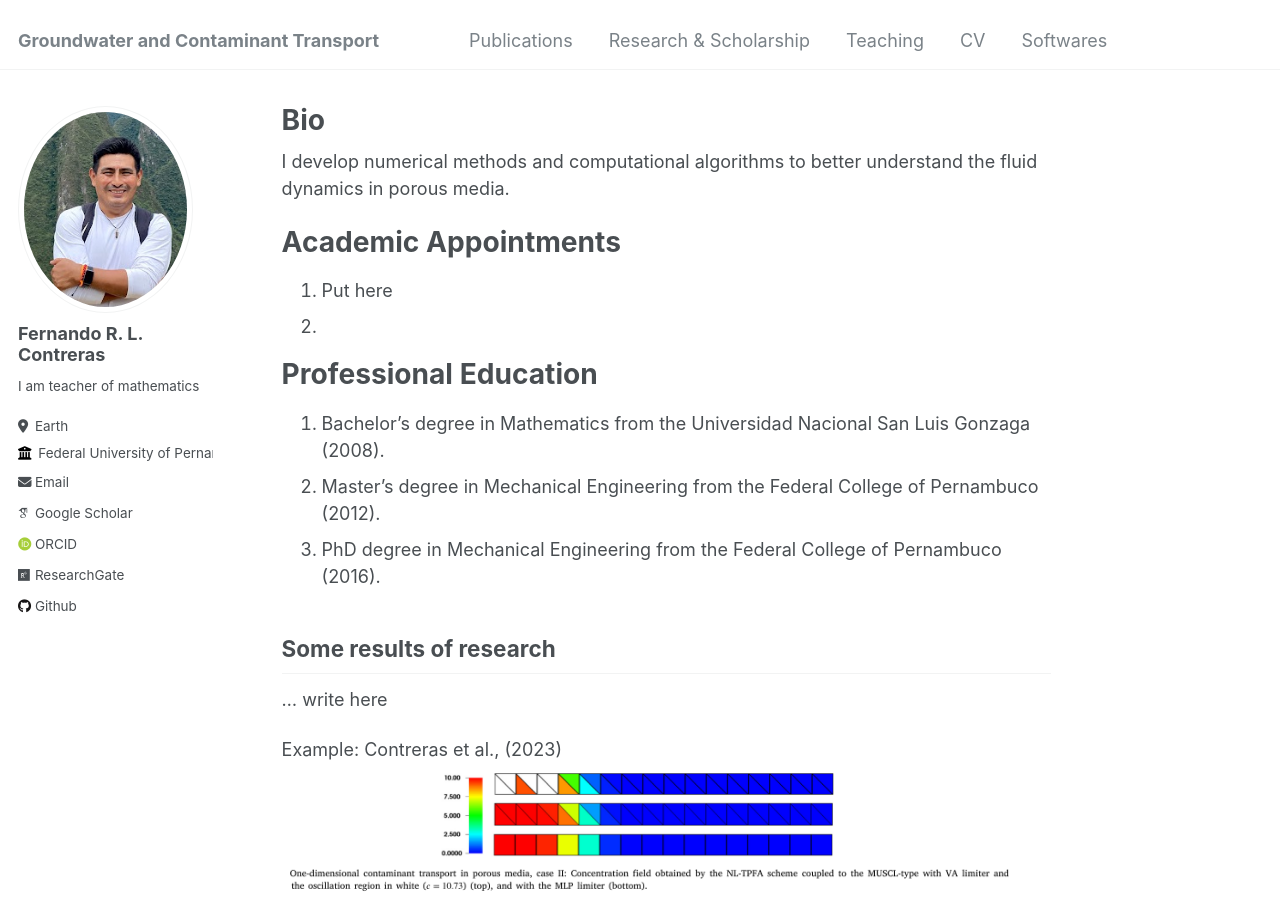
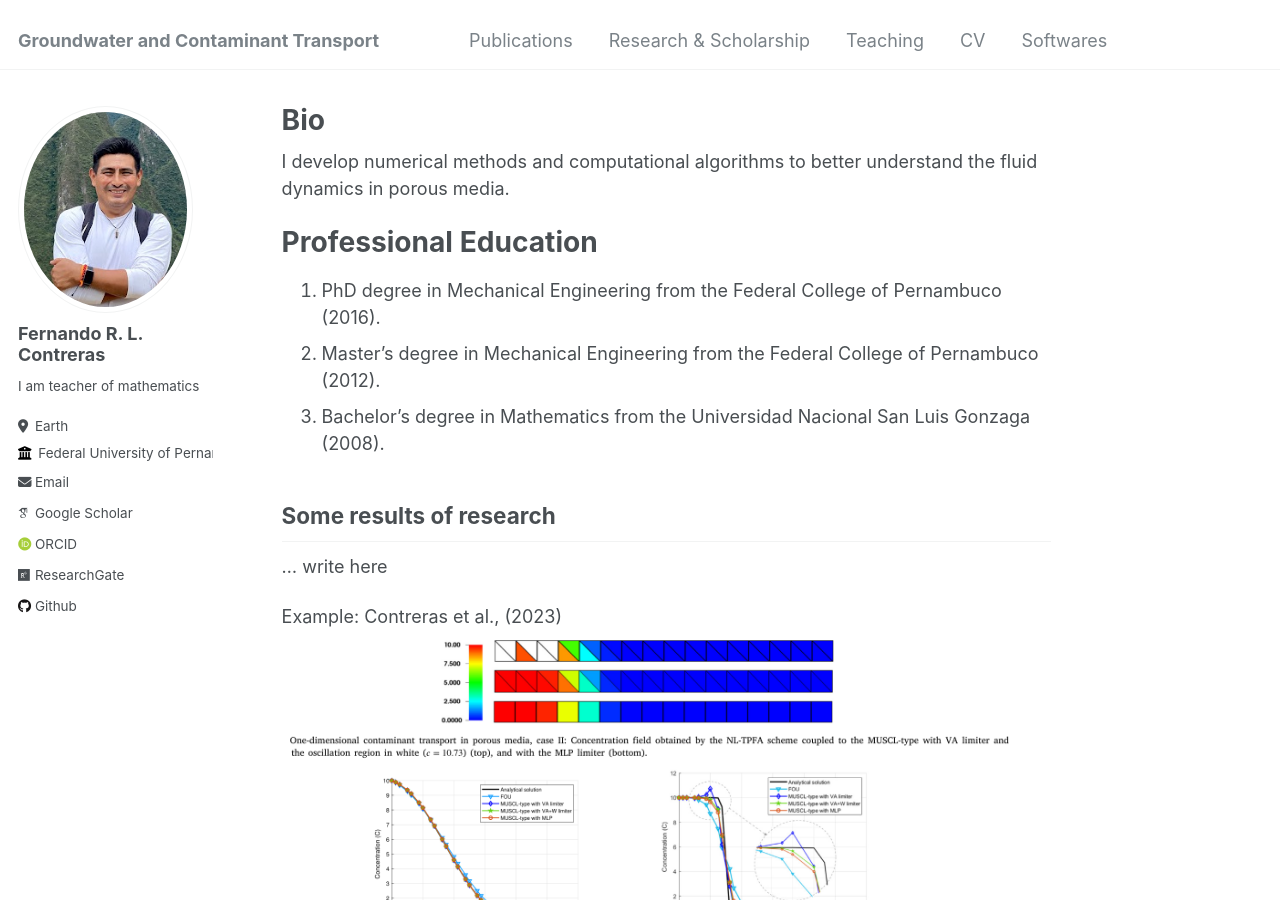
Before and after one commit to Feraul/Feraul.github.io, a Jekyll site: the page built from _pages/about.md, in a window 1280 px wide and 900 px high. Built offline with Jekyll 4.4.1, drawn with Linux system fonts in a browser that asks for light colours; some web fonts are replaced.

Commit message:
Update about.md

```diff
--- a/_pages/about.md
+++ b/_pages/about.md
@@ -9,16 +9,11 @@ redirect_from:
 
 I develop numerical methods and computational algorithms to better understand the fluid dynamics in porous media.
 
-Academic Appointments
-======
-1. Put here
-2.
-
 Professional Education
 ======
-1. Bachelor's degree in Mathematics from the Universidad Nacional San Luis Gonzaga (2008).
+1. PhD degree in Mechanical Engineering from the Federal College of Pernambuco (2016).
 2. Master's degree in Mechanical Engineering from the Federal College of Pernambuco (2012).
-3. PhD degree in Mechanical Engineering from the Federal College of Pernambuco (2016).
+3. Bachelor's degree in Mathematics from the Universidad Nacional San Luis Gonzaga (2008).
 
 Some results of research
 ------
```
